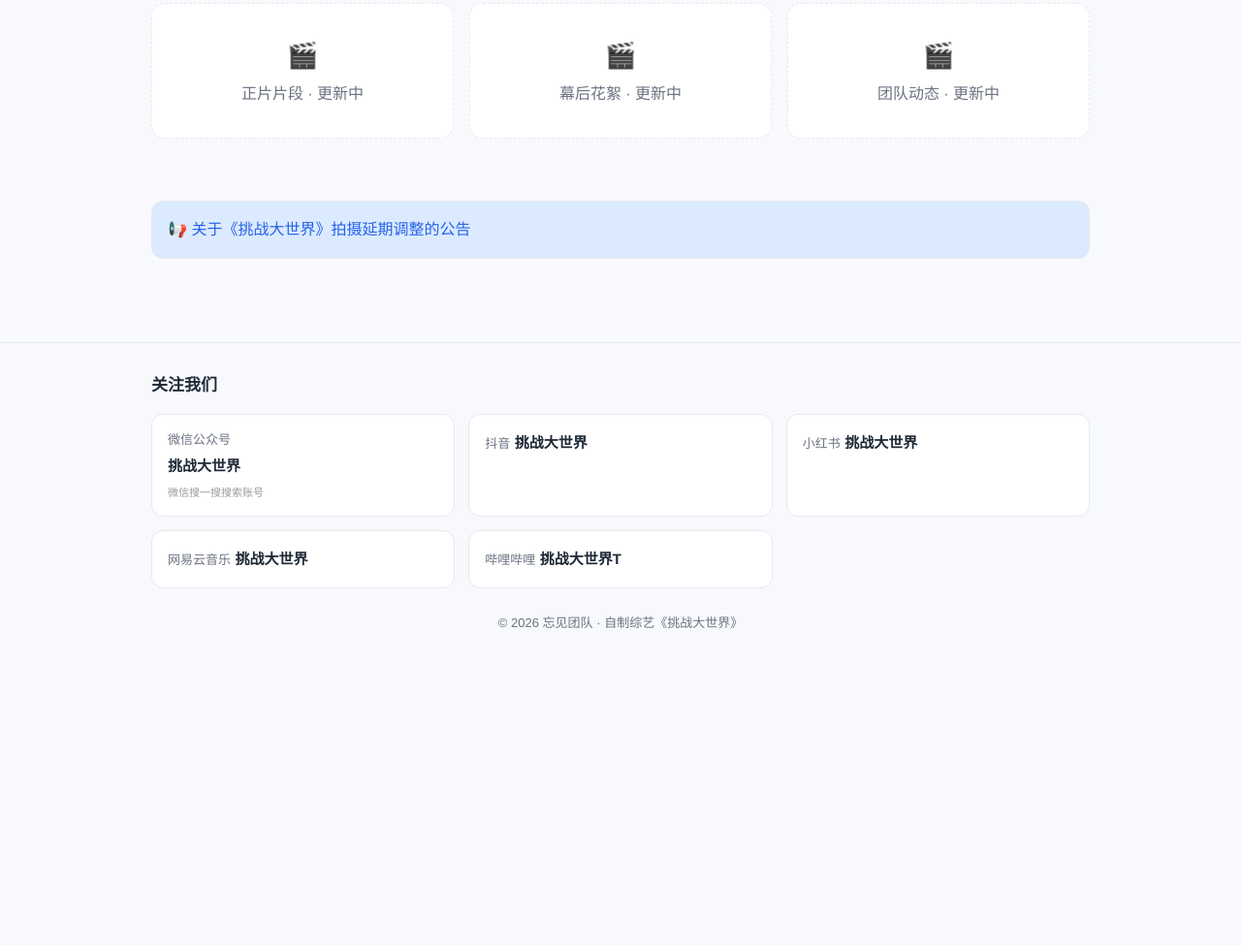
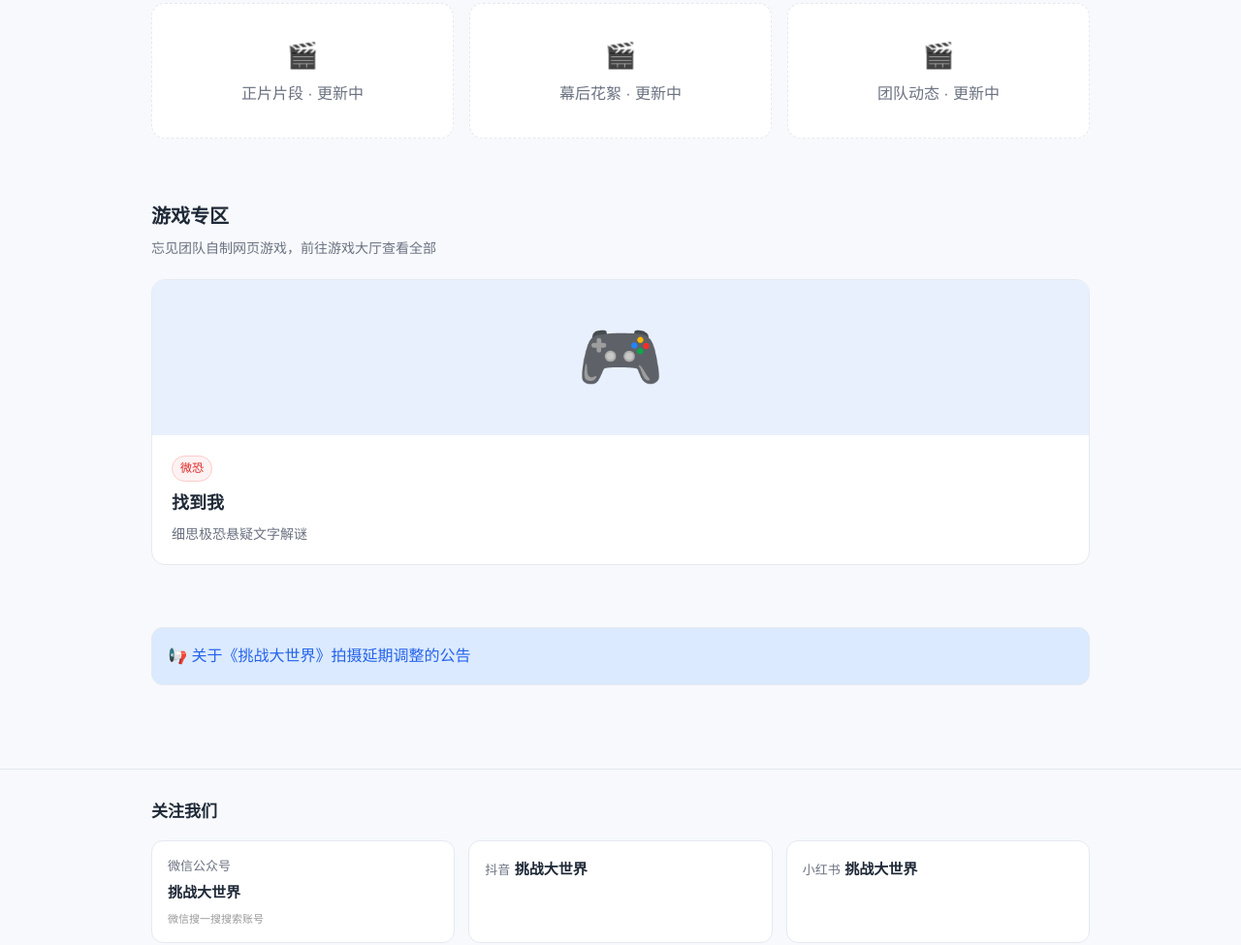
Before and after one commit to jian-wang123/wangjiantuandui, a plain HTML site: page index.html in a window 1280 px wide. Shown: the part 1371-2346 px from the top of the page at 97% size. Before the commit the page ends 2055 px from the top, so only its background shows below. Drawn offline with Linux system fonts and the light colour scheme.

Commit message:
Implement game section with card styles
Added styles and structure for game section and cards.

```diff
--- a/index.html
+++ b/index.html
@@ -15,6 +15,8 @@
     --line:#e5e9f0;
     --radius:14px;
     --notice-bg:#dbeafe;
+    --warn:#dc2626;
+    --warn-soft:#fef2f2;
   }
   *{box-sizing:border-box;margin:0;padding:0;}
   html{
@@ -262,6 +264,56 @@
     font-size:26px;
     margin-bottom:12px;
   }
+
+  /*====官网内游戏专区卡片样式（和游戏大厅完全一致）====*/
+  .game-grid{
+    display:grid;
+    grid-template-columns:repeat(auto-fit,minmax(260px,1fr));
+    gap:20px;
+  }
+  .game-card{
+    background:var(--card);
+    border:1px solid var(--line);
+    border-radius:var(--radius);
+    overflow:hidden;
+    transition:0.24s ease;
+    cursor:pointer;
+  }
+  .game-card:hover{
+    transform:translateY(-4px);
+    box-shadow:0 8px 20px rgba(37,99,235,0.12);
+  }
+  .card-cover{
+    height:160px;
+    background:var(--primary-soft);
+    display:flex;
+    align-items:center;
+    justify-content:center;
+    font-size:72px;
+  }
+  .card-body{
+    padding:20px;
+  }
+  .tag-horror{
+    display:inline-block;
+    background:var(--warn-soft);
+    color:var(--warn);
+    border:1px solid #fecaca;
+    border-radius:999px;
+    font-size:12px;
+    padding:3px 8px;
+    margin-bottom:8px;
+  }
+  .card-body h3{
+    font-size:18px;
+    margin-bottom:6px;
+  }
+  .card-body p{
+    font-size:14px;
+    color:var(--text-sub);
+  }
+  /*====结束====*/
+
   /* 底部渠道 */
   footer{
     border-top:1px solid var(--line);
@@ -336,6 +388,10 @@
     .channel-grid{
       grid-template-columns:1fr;
     }
+    .card-cover{
+      height:140px;
+      font-size:56px;
+    }
   }
   /* 电脑端 */
   @media(min-width:720px){
@@ -400,6 +456,26 @@
   <div class="sec-sub">节目片段、幕后花絮与最新动态</div>
   <div class="work-grid" id="work-list"></div>
 </section>
+
+<!--====官网新增：游戏专区板块，点击卡片跳游戏总大厅====-->
+<section id="games">
+  <div class="sec-title">游戏专区</div>
+  <div class="sec-sub">忘见团队自制网页游戏，前往游戏大厅查看全部</div>
+  <div class="game-grid">
+    <div class="game-card">
+      <a href="https://games.wangjiantuandui.xyz" target="_blank">
+        <div class="card-cover">🎮</div>
+        <div class="card-body">
+          <span class="tag-horror">微恐</span>
+          <h3>找到我</h3>
+          <p>细思极恐悬疑文字解谜</p >
+        </div>
+      </a >
+    </div>
+  </div>
+</section>
+<!--====结束====-->
+
 <!-- 最新播报公告 -->
 <section>
   <div class="notice-wrap notice-below">
```
